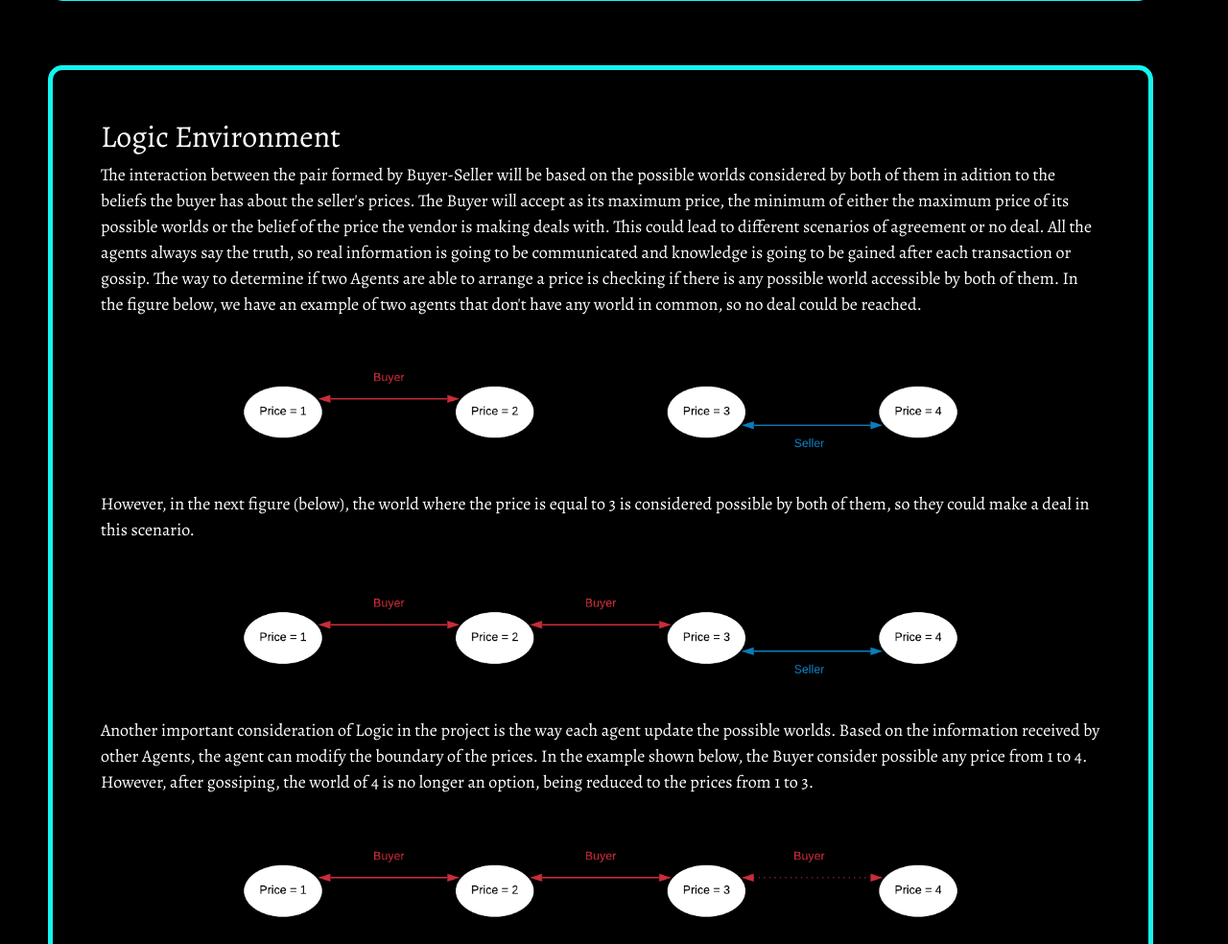
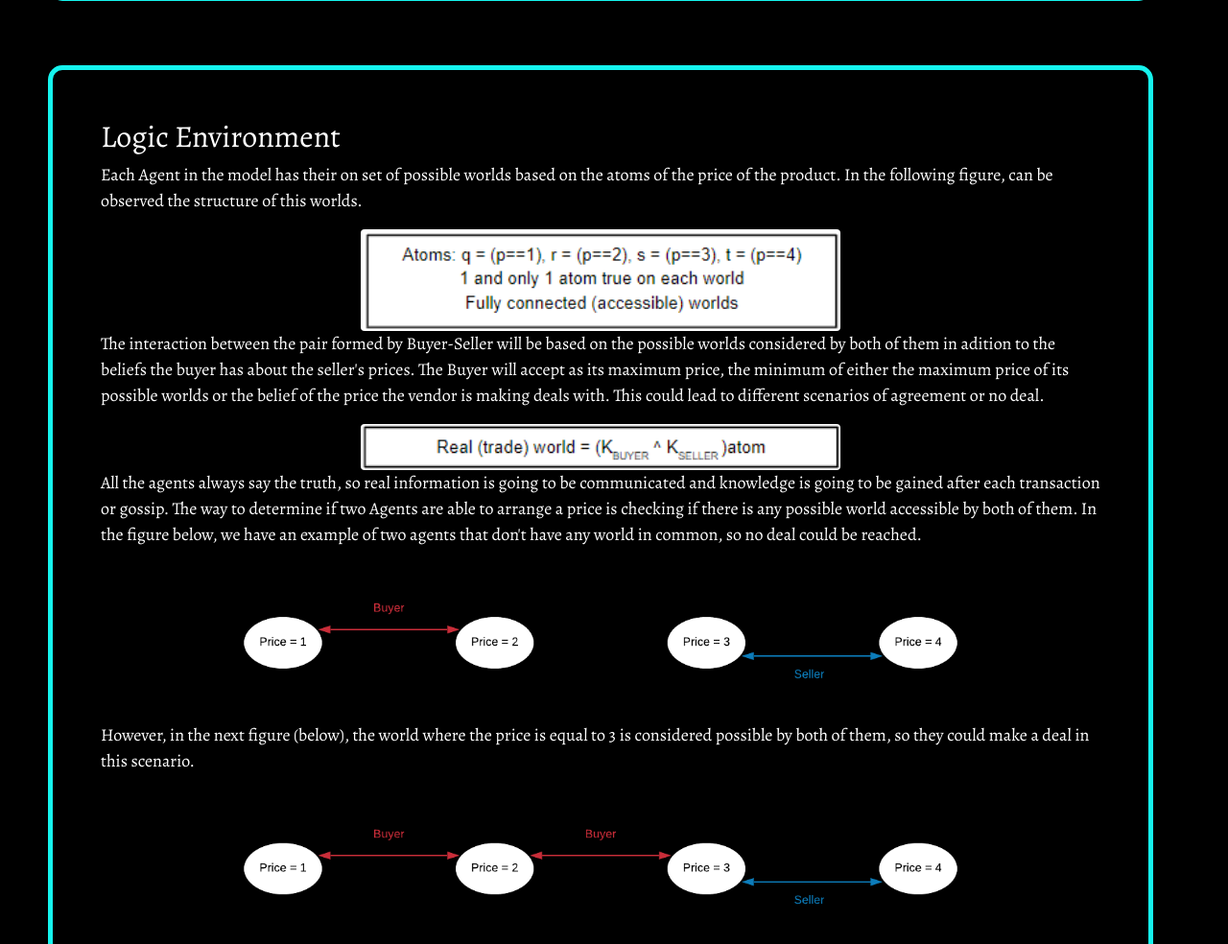
Before and after one commit to Swopper050/lamas_2020, a Django app: page /model in a window 1280 px wide. Shown: the part 1616-2600 px from the top of the page at 96% size. Run offline with Django 3.2, Linux system fonts and the light colour scheme; some libraries are stand-ins or nearby versions.

Commit message:
Added formulas to clarify

```diff
--- a/market/templates/model.html
+++ b/market/templates/model.html
@@ -46,12 +46,27 @@
 </p>
 </div>
 
-<div class = "content_box">
+<div class="content_box">
     <h2>Logic Environment</h2>
     <p>
+        Each Agent in the model has their on set of possible worlds based on the atoms of the price of the product. In the following figure, can be observed the structure of this worlds.
+
+    </p>
+
+    <img src="../static/plots/Atoms.png" class="rounded mx-auto d-block" width="500">
+
+    <p>
+
         The interaction between the pair formed by Buyer-Seller will be based on the possible worlds considered by both of them in adition to the beliefs the buyer has about the seller's prices.
         The Buyer will accept as its maximum price, the minimum of either the maximum price of its possible worlds or the belief of the price the vendor is making deals with.
         This could lead to different scenarios of agreement or no deal.
+
+    </p>
+
+    <img src="../static/plots/real-world.png" class="rounded mx-auto d-block" width="500">
+
+    <p>
+
         All the agents always say the truth, so real information is going to be communicated and knowledge is going to be gained after each transaction or gossip.
         The way to determine if two Agents are able to arrange a price is checking if there is any possible world accessible by both of them.
         In the figure below, we have an example of two agents that don't have any world in common, so no deal could be reached.
@@ -70,6 +85,18 @@
         However, after gossiping, the world of 4 is no longer an option, being reduced to the prices from 1 to 3.
     </p>
     <img src="../static/plots/using_knowledge.png" class="rounded mx-auto d-block" width="800">
+
+    <p>
+
+        They agents are able to take advantage of the knowledge they have about the other agents. So depending on the kind of agent (buyer or seller), they will determine their
+        offer's boundary based on the price that is more profitable for them, the current boundary (what they consider fair) or what the other agent considers fair. It can be
+        interpretated as the way the agents are using that information to create the negotiation prices.
+
+    </p>
+
+    <img src="../static/plots/negotiation_boundaries.png" class="rounded mx-auto d-block" width="500">
+
+    <p>
 </div>
 {% endblock %}
 
```
Also changed, not shown: market/static/plots/Atoms.png (added), market/static/plots/negotiation_boundaries.png (added), market/static/plots/real-world.png (added). Lines whose indentation alone changed are shown as unchanged.
